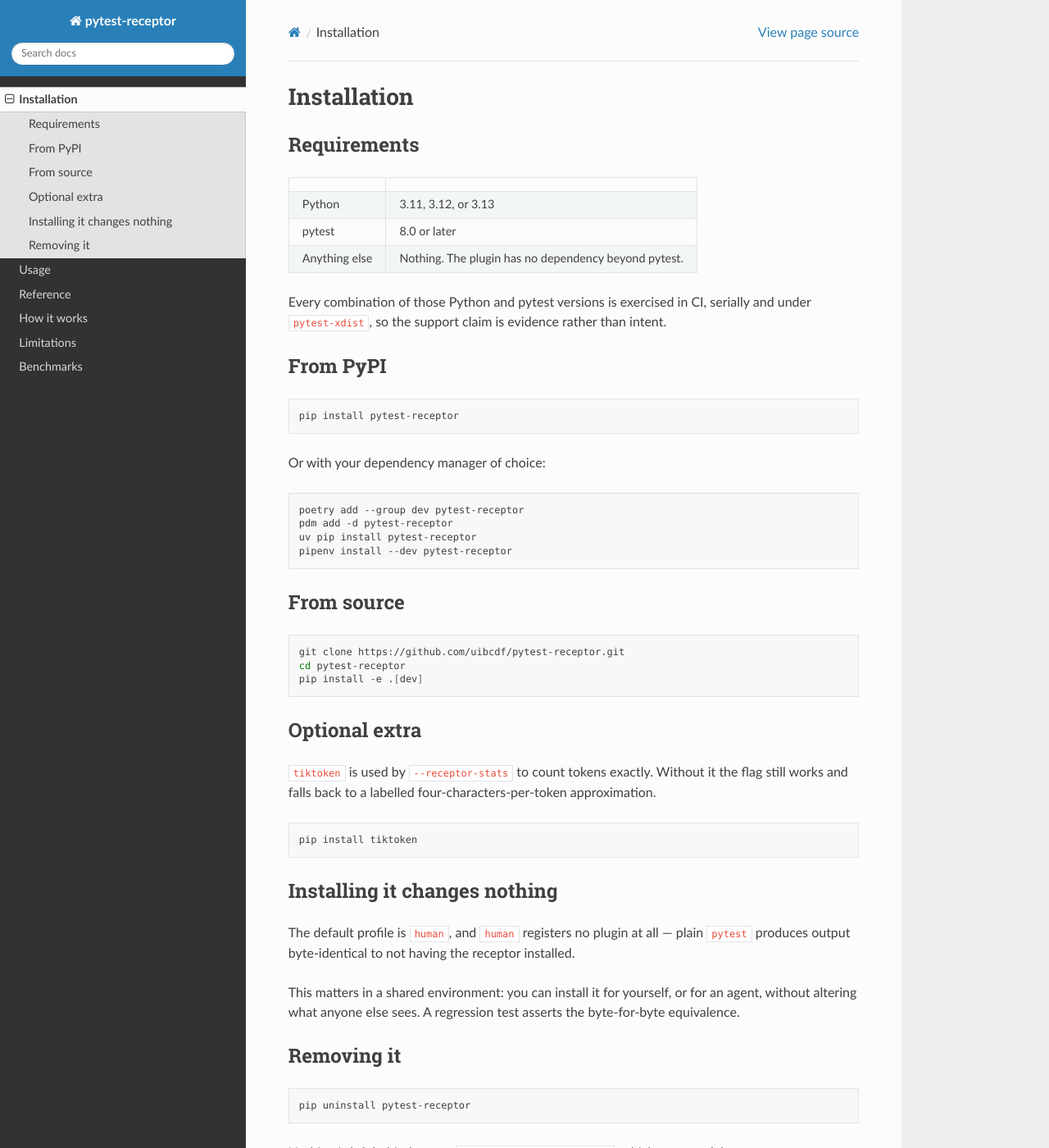
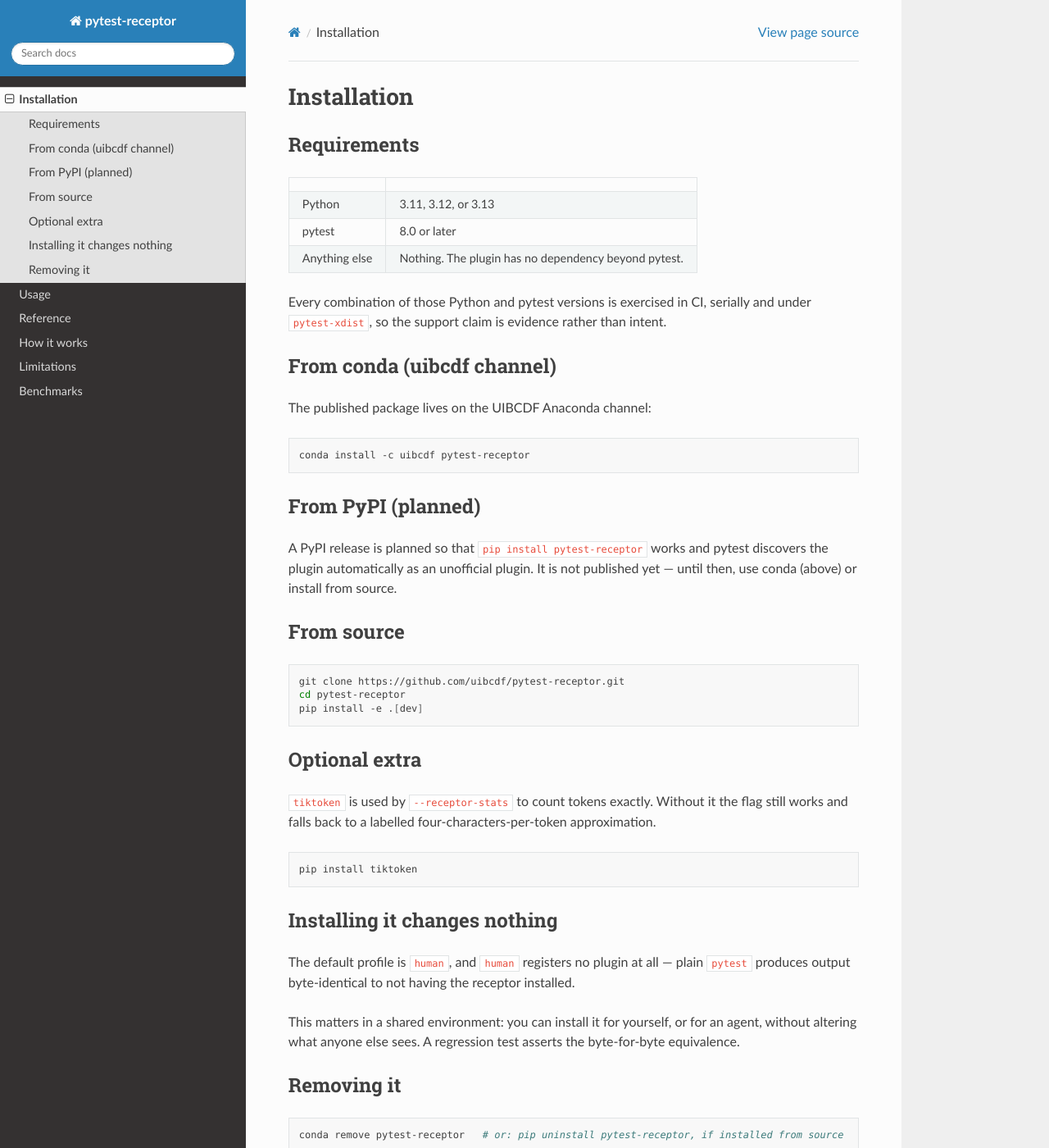
Before and after one commit to uibcdf/pytest-receptor, a Sphinx documentation site: the page built from docs/installation.md, in a window 1280 px wide and 1400 px high. Shown: the whole window at 82% size. Built offline with Sphinx 7.4.7 and the Read the Docs theme 3.1.0, drawn with Linux system fonts in a browser that asks for light colours.

Commit message:
Document conda install from the uibcdf channel; mark PyPI as planned
The plugin is published on the UIBCDF conda channel, so the README and the
installation guide now lead with `conda install -c uibcdf pytest-receptor`. The
earlier `pip install pytest-receptor` instruction pointed at a PyPI package that
does not exist yet; it is reframed as planned -- a PyPI release will let pytest
discover the plugin automatically as an unofficial plugin -- so no one is sent to
install something unpublished. Uninstall notes cover both conda and source.

````diff
--- a/docs/installation.md
+++ b/docs/installation.md
@@ -12,20 +12,19 @@
 serially and under `pytest-xdist`, so the support claim is evidence rather than
 intent.
 
-## From PyPI
+## From conda (uibcdf channel)
+
+The published package lives on the UIBCDF Anaconda channel:
 
 ```bash
-pip install pytest-receptor
+conda install -c uibcdf pytest-receptor
 ```
 
-Or with your dependency manager of choice:
+## From PyPI (planned)
 
-```bash
-poetry add --group dev pytest-receptor
-pdm add -d pytest-receptor
-uv pip install pytest-receptor
-pipenv install --dev pytest-receptor
-```
+A PyPI release is planned so that `pip install pytest-receptor` works and pytest
+discovers the plugin automatically as an unofficial plugin. It is not published
+yet — until then, use conda (above) or install from source.
 
 ## From source
 
@@ -57,7 +56,7 @@
 ## Removing it
 
 ```bash
-pip uninstall pytest-receptor
+conda remove pytest-receptor   # or: pip uninstall pytest-receptor, if installed from source
 ```
 
 Nothing is left behind except `.pytest_cache/d/receptor/`, which you can delete.
````
Also changed, not shown: README.md (+5 -1 lines).
